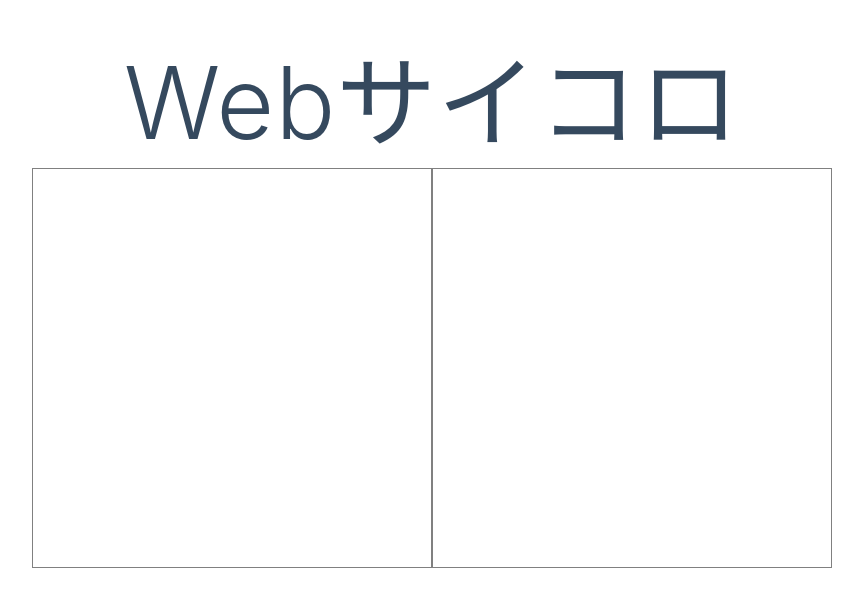
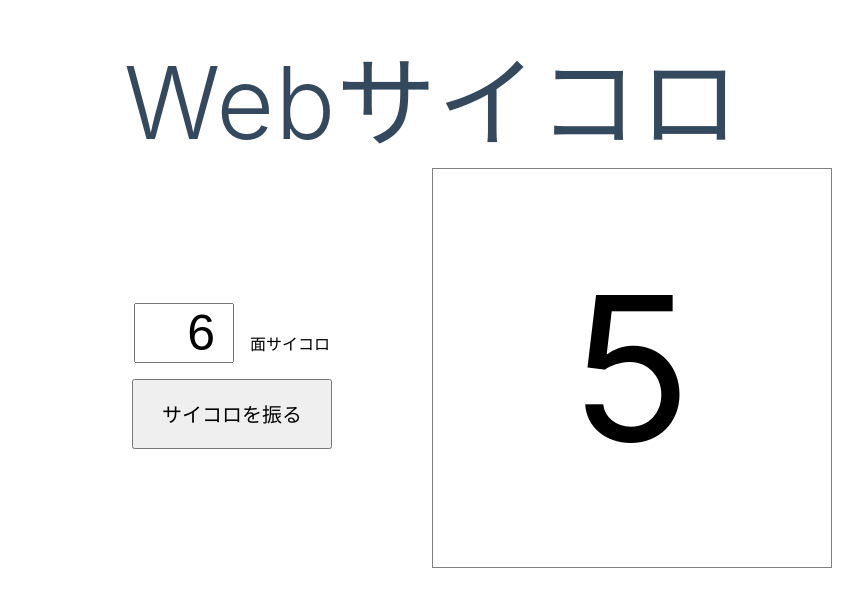
Before and after one commit to kansai-deshikai/web-dice, a Nuxt app: page / in a window 1280 px wide. Shown: the part 105-712 px from the top of the page, without its empty margins (208-1071 px from the left). Built offline with nearby package versions, Linux system fonts and the light colour scheme.

Commit message:
表示だけ実装

```diff
--- a/pages/index.vue
+++ b/pages/index.vue
@@ -6,8 +6,17 @@
       </h1>
     </div>
     <div class="content">
-      <div class="dice-input"></div>
-      <div class="dice-output"></div>
+      <div class="dice-input">
+        <div class="form">
+          <div class="input-field">
+            <input type="number" class="dice-num" value="6" /><span class="left-padding">面サイコロ</span>
+          </div>
+          <div>
+            <button>サイコロを振る</button>
+          </div>
+        </div>
+      </div>
+      <div class="dice-output">5</div>
     </div>
   </div>
 </template>
@@ -46,6 +55,34 @@ export default {
 .dice-input, .dice-output {
   width: 400px;
   height: 400px;
+  display: flex;
+  align-items: center;
+  justify-content: center;
+}
+
+.dice-input .input-field {
+  margin: 1rem;
+}
+
+.dice-num {
+  width: 100px;
+  height: 60px;
+  font-size: 50px;
+  text-align: right;
+}
+
+.left-padding {
+  padding-left: 1rem;
+}
+
+.dice-input button {
+  width: 200px;
+  height: 70px;
+  font-size: 20px;
+}
+
+.dice-output {
   border: 1px solid gray;
+  font-size: 200px;
 }
 </style>
```
